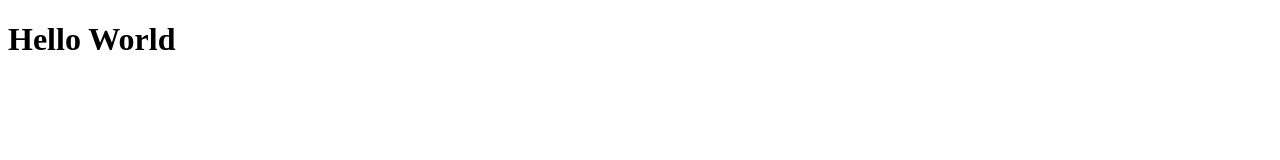
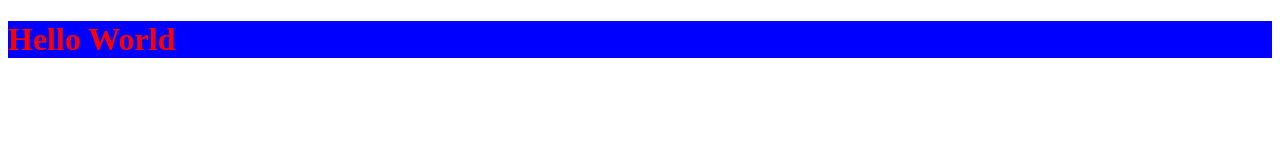
Before and after one commit to tvinayyadav3/tvinayyadav3.github.io, a plain HTML site: page Part1/W001.html in a window 1280 px wide. Drawn offline with Linux system fonts and the light colour scheme.

Commit message:
added another

```diff
--- a/Part1/W001.html
+++ b/Part1/W001.html
@@ -3,9 +3,10 @@
 <head>
   <meta charset="UTF-8">
   <meta name="viewport" content="width=device-width, initial-scale=1.0">
-  <title>Document</title>
+  <title>Vinay's Page</title>
 </head>
+
 <body>
-  <h1>Hello World</h1>
+  <h1 style="color:red;background-color:blue;">Hello World</h1>
 </body>
 </html>
```
